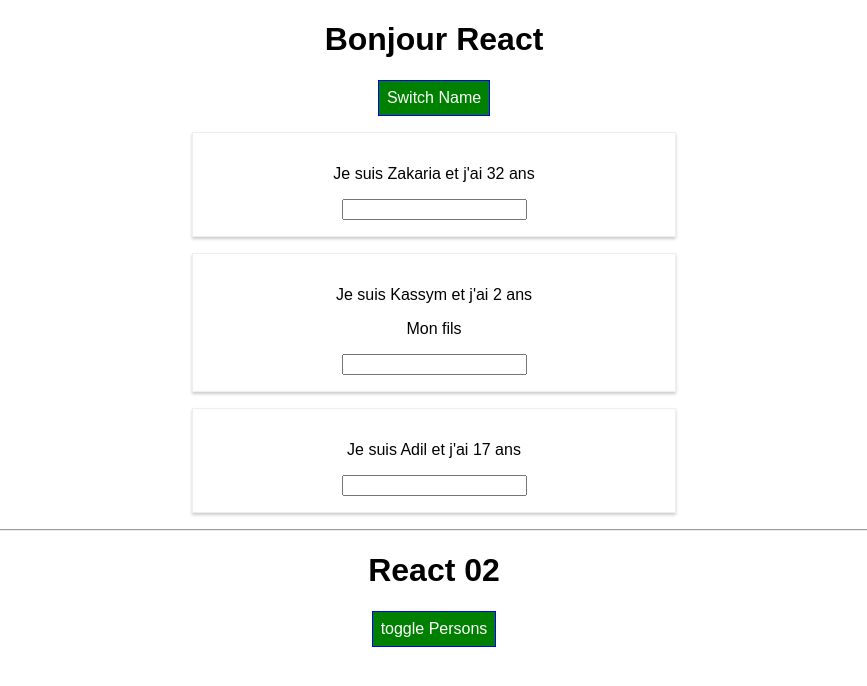
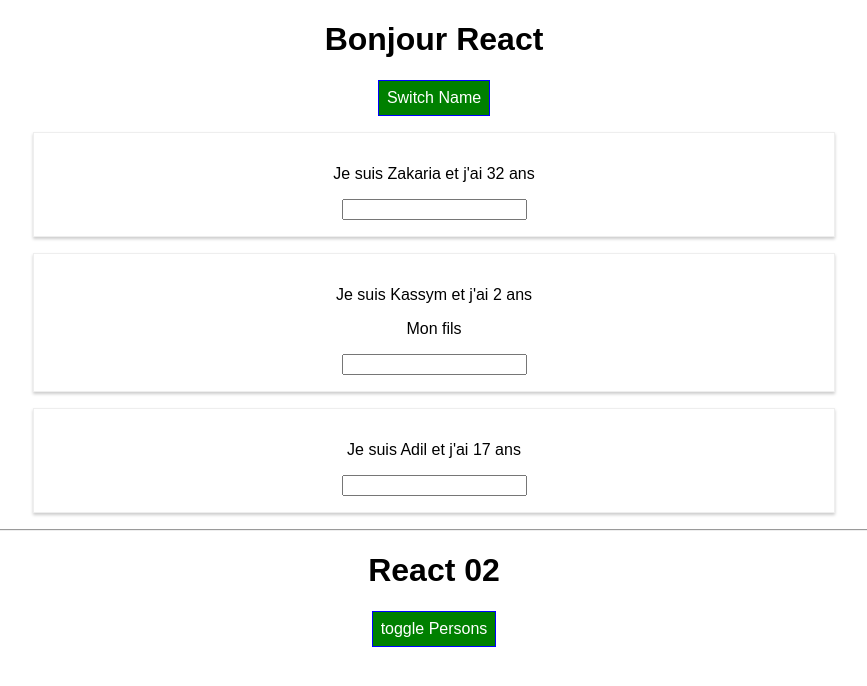
Before and after one commit to limozaza/memo-react, a React (Create React App) app: page / in a window 1280 px wide. Shown: the top 686 px of the page, without its empty margins (206-1073 px from the left). Built offline with nearby package versions, Linux system fonts and the light colour scheme.

Commit message:
before eject

```diff
--- a/src/App.js
+++ b/src/App.js
@@ -1,6 +1,4 @@
 import React, { Component } from 'react';
-
-import Radium, {StyleRoot} from 'radium';
 
 import './App.css';
 
@@ -76,11 +74,7 @@
       font: 'inherit',
       border: '1px solid blue',
       padding: '8px',
-      cursor: 'pointer',
-      ':hover': {
-        backgroundColor: 'red',
-        color: 'green'
-      }
+      cursor: 'pointer'
     }
 
     let personnes = null;
@@ -101,11 +95,7 @@
          })}
         </div>
       );
-      style.backgroundColor = 'red'
-      style[':hover'] = {
-        backgroundColor: 'red',
-        color: 'green'
-      }
+      style.backgroundColor = 'red';
     }
 
     const classes = [];
@@ -119,8 +109,7 @@
 
 
     return (
-      <StyleRoot>
-        <div className="App">
+      <div className="App">
           <h1>Bonjour React</h1>
           <button
           onClick={() => this.switchNameHandler("adilou")}
@@ -140,10 +129,9 @@
           <button style={style} key='4' onClick={this.togglePersonHandler}>toggle Persons</button>
           {personnes}
         </div>
-      </StyleRoot>
 
     );
   }
 }
 
-export default Radium(App);
+export default App;
--- a/src/Person/Person.js
+++ b/src/Person/Person.js
@@ -1,21 +1,12 @@
 import React from 'react';
-import Radium from 'radium';
-
 import './Person.css'
 const Person = (props) => {
-
-    const style = {
-        '@media (min-width: 500px)':{
-            width: '450px'
-        }
-    }
-
     return (
-        <div className="Person" style={style}>
+        <div className="Person">
             <p onClick={props.click}>Je suis {props.name} et j'ai {props.age} ans</p>
             <p>{props.children}</p>
             <input type="text" onChange={props.changed}/>
         </div>
     );
 }
-export default Radium(Person);
+export default Person;
```
